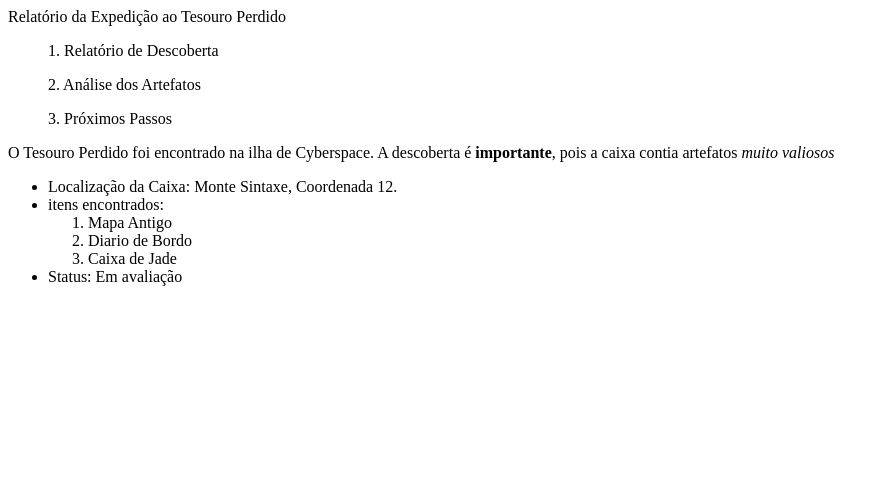
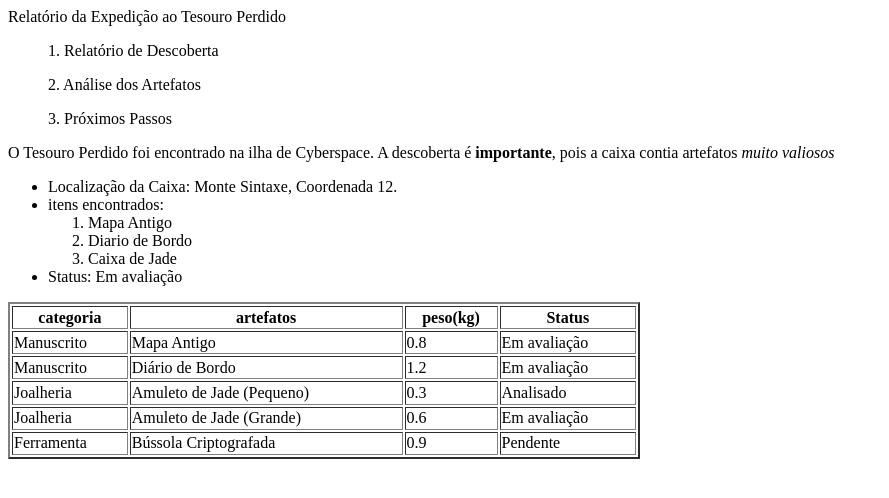
Before and after one commit to victor197766/victorPrograma-aoweb, a plain HTML site: page Caça/index.html in a window 1280 px wide. Shown: the whole page, without its empty margins (0-889 px from the left). Drawn offline with Linux system fonts and the light colour scheme.

Commit message:
Update index.html

```diff
--- a/Caça/index.html
+++ b/Caça/index.html
@@ -27,3 +27,44 @@
                         </li>
                         <li>Status: Em avaliação</li>
                     </ul>
+                    <!DOCTYPE html>
+                    <table border="2" width="50%" height="20%">
+                        <tr>
+                            <th>categoria</th>
+                            <th>artefatos</th>
+                            <th>peso(kg)</th>
+                            <th>Status</th>
+                        </tr>
+                        <tr>
+                            <td>Manuscrito</td>
+                            <td>Mapa Antigo</td>
+                            <td>0.8 </td>
+                            <td>Em avaliação</td>
+                        </tr>
+                        <tr>
+                            <td>Manuscrito</td>
+                            <td>Diário de Bordo</td>
+                            <td>1.2</td>
+                            <td>Em avaliação</td>
+                        </tr>
+                        <tr>
+                            <td>Joalheria</td>
+                            <td>Amuleto de Jade (Pequeno)</td>
+                            <td>0.3</td>
+                            <td>Analisado</td>
+                        </tr>
+                        <tr>
+                            <td>Joalheria</td>
+                            <td>Amuleto de Jade (Grande)</td>
+                            <td>0.6 </td>
+                            <td>Em avaliação</td>
+                        </tr>
+                        <tr>
+                            <td>Ferramenta</td>
+                            <td>Bússola Criptografada</td>
+                            <td>0.9</td>
+                            <td>Pendente</td>
+                        </tr>
+
+
+    </html>
```
